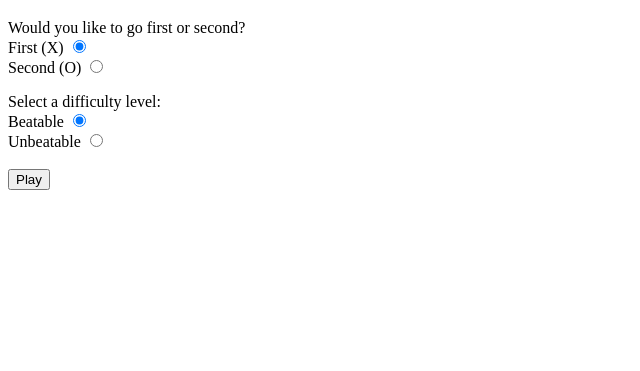
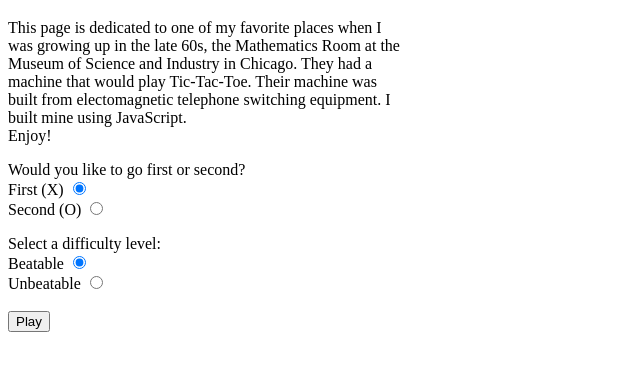
Before and after one commit to sigmajove/tictactoe, a plain HTML site: page index.html in a window 1280 px wide. Shown: the part 61-432 px from the top of the page, without its empty margins (0-640 px from the left). Drawn offline with Linux system fonts and the light colour scheme.

Commit message:
Added MSI dedication

```diff
--- a/index.html
+++ b/index.html
@@ -28,6 +28,14 @@
 </head>
 <body>
 <h1>Tic-Tac-Toe</h1>
+<p id="splash" style="width: 400px">
+This page is dedicated to one of my favorite places when I was
+growing up in the late 60s, the Mathematics Room at the
+Museum of Science and Industry in Chicago.
+They had a machine that would play Tic-Tac-Toe.
+Their machine was built from electomagnetic telephone switching equipment.
+I built mine using JavaScript.<br>Enjoy!
+</p>
 <div id="selector" style="visibility: visible">
 <div>Would you like to go first or second?</div>
 <label>First (X)
--- a/scripts.js
+++ b/scripts.js
@@ -97,6 +97,9 @@
     document.getElementById("selector").style.display = "none";
     document.getElementById("board").style.display = "grid";
     message.style.display = "block";
+
+    // One splash per customer.
+    document.getElementById("splash").style.display = "none";
 
     // Initialize the board.
     cells.forEach((val, i, a) =>
```
